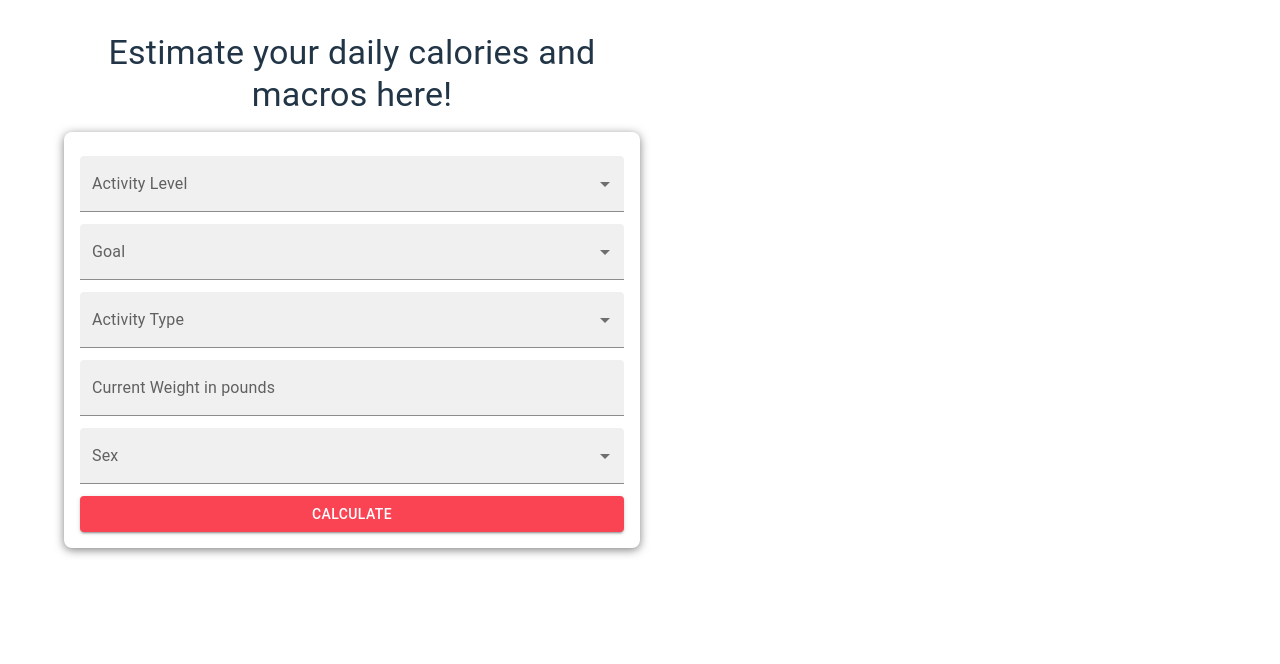
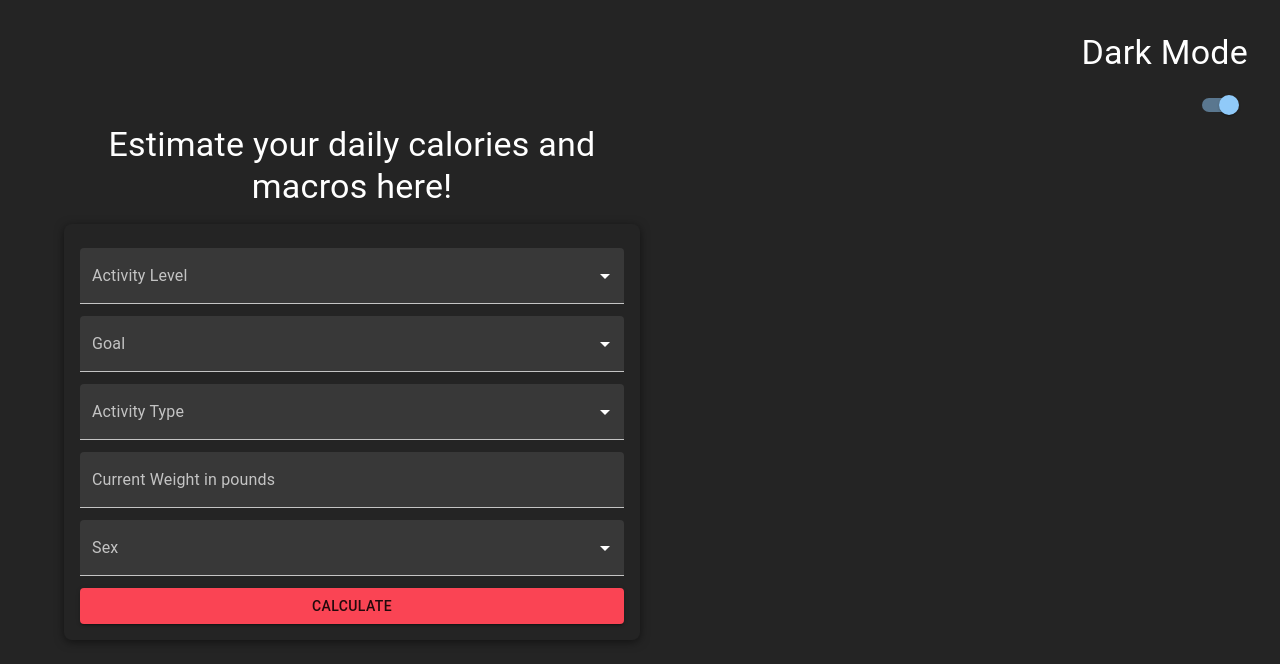
Before and after one commit to Sogolsa/estimate-daily-fuel, a React (Vite) app: page / in a window 1280 px wide. Shown: the top 664 px of the page. Built offline with nearby package versions, Linux system fonts and the light colour scheme.

Commit message:
Added dark and light mode switch

```diff
--- a/src/App.jsx
+++ b/src/App.jsx
@@ -1,8 +1,44 @@
+import React, { useState } from "react";
+import { ThemeProvider } from "@mui/material/styles";
+import { CssBaseline, Switch, Typography, Box } from "@mui/material";
+import { lightTheme, darkTheme } from "./theme";
+
 import MyForm from "./components/MyForm";
 import "./App.css";
 
 function App() {
-  return <MyForm />;
+  const [isDarkMode, setIsDarkMode] = useState(true);
+
+  const handleThemeToggle = () => {
+    setIsDarkMode(!isDarkMode);
+  };
+
+  return (
+    <ThemeProvider theme={isDarkMode ? darkTheme : lightTheme}>
+      <CssBaseline />
+      <Box
+        sx={{
+          display: "flex",
+          flexDirection: "column",
+          alignItems: "flex-end",
+          justifyContent: "flex-end",
+          backgroundColor: "background.default",
+          color: "text.primary",
+        }}
+      >
+        <Typography variant="h4" gutterBottom>
+          {isDarkMode ? "Dark Mode" : "Light Mode"}
+        </Typography>
+        <Switch
+          checked={isDarkMode}
+          onChange={handleThemeToggle}
+          inputProps={{ "aria-label": "theme toggle" }}
+        />
+
+        <MyForm />
+      </Box>
+    </ThemeProvider>
+  );
 }
 
 export default App;
--- a/src/components/MyForm.jsx
+++ b/src/components/MyForm.jsx
@@ -33,7 +33,6 @@ const MyForm = () => {
                 borderRadius: 2,
                 padding: 2,
                 mt: 2,
-                backgroundColor: "#fff",
                 boxShadow: "0 2px 10px rgba(0, 0, 0, 0.5)",
               }}
             >
--- /dev/null
+++ b/src/theme.jsx
@@ -0,0 +1,27 @@
+import { createTheme } from "@mui/material/styles";
+
+export const lightTheme = createTheme({
+  palette: {
+    mode: "light",
+    background: {
+      default: "#ffff",
+      paper: "f4f4f4",
+    },
+    text: {
+      primary: "#213547",
+    },
+  },
+});
+
+export const darkTheme = createTheme({
+  palette: {
+    mode: "dark",
+    background: {
+      default: "#242424",
+      paper: "'#1a1a1a'",
+    },
+    text: {
+      primary: "rgba(255, 255, 255, 255)",
+    },
+  },
+});
```
